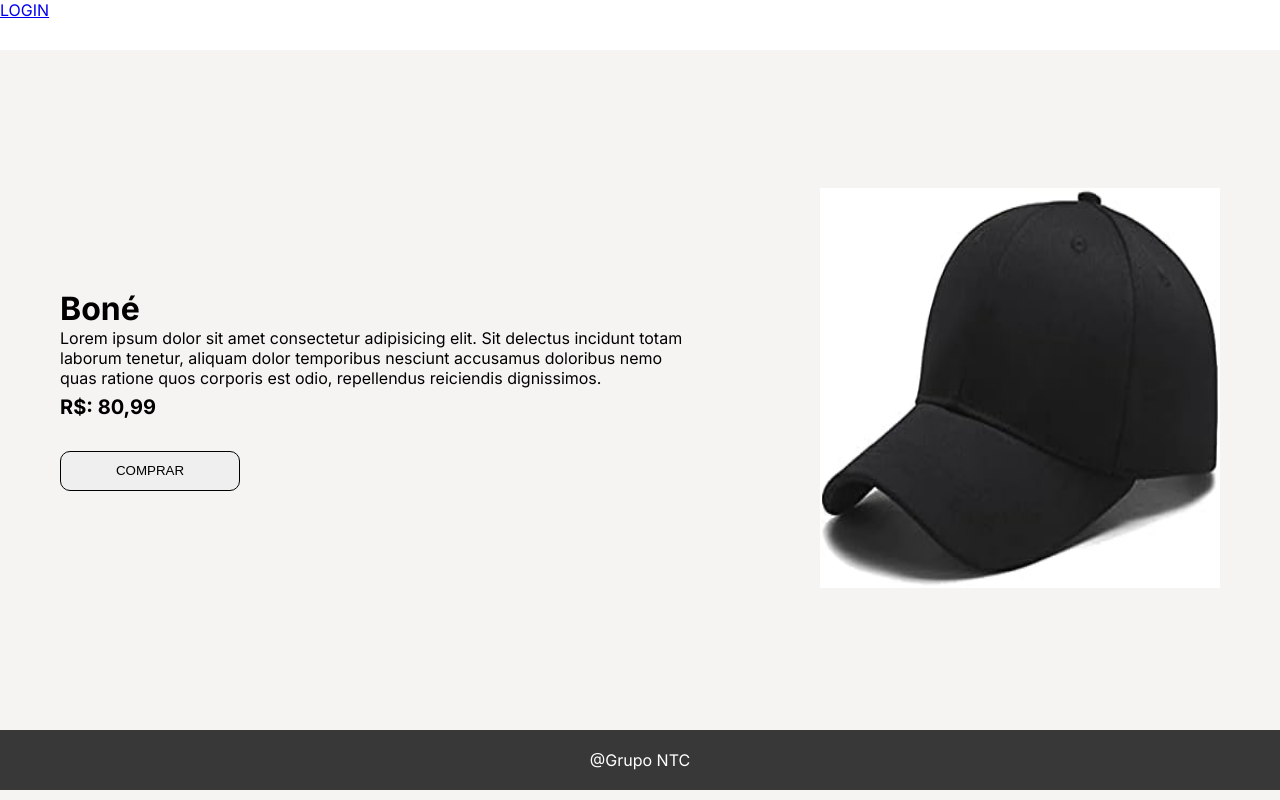
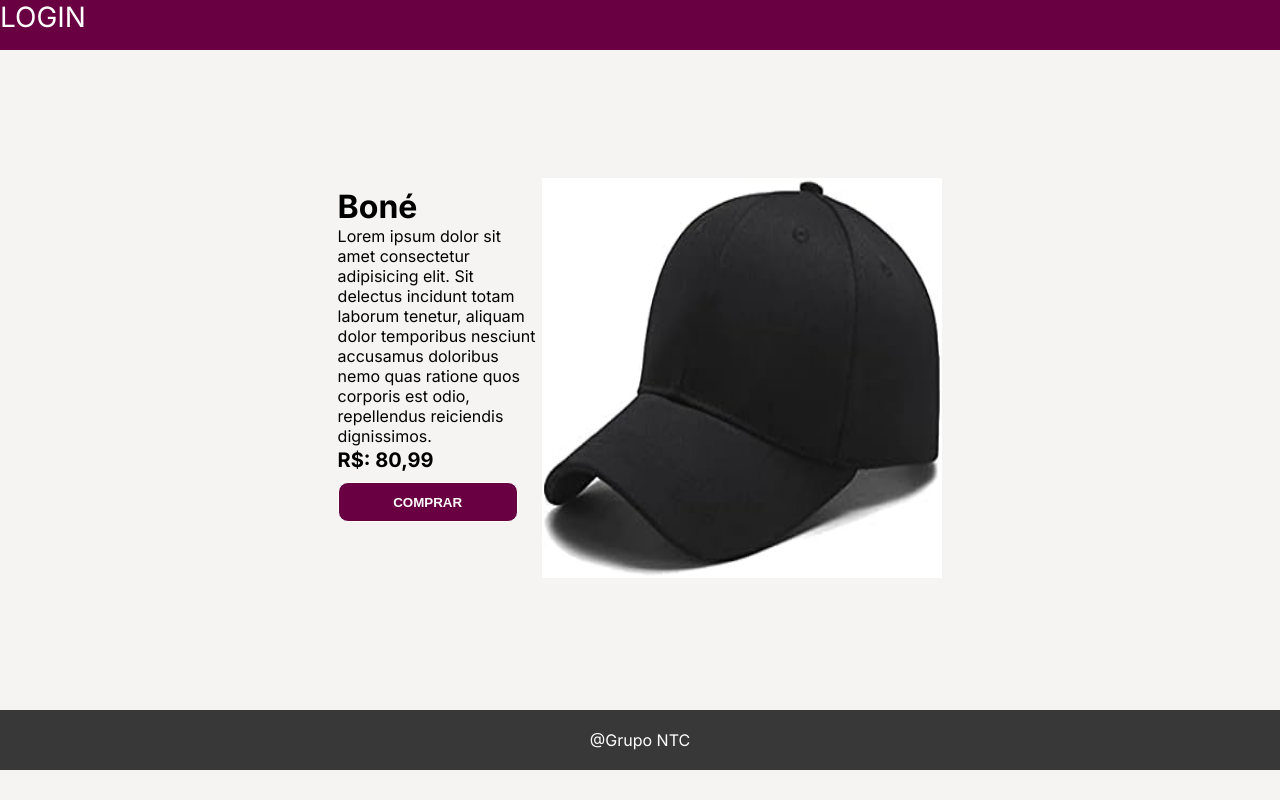
Before and after one commit to ads-ntc/ads.cp3.web, a Next.js app: page /produtos/bone in a window 1280 px wide. Built offline with nearby package versions, Linux system fonts and the light colour scheme.

Commit message:
Ajustando o CSS

```diff
--- a/src/components/Cabecalho/Cabecalho.css
+++ b/src/components/Cabecalho/Cabecalho.css
@@ -1,6 +1,12 @@
 nav{
-    background-color: #ffffff;
+    background-color: #680042;
     height: 50px;
+
+}
+
+.nav{
+    text-decoration: none;
+    color: #ffffff;
 }
 
 ul {
@@ -8,18 +14,18 @@ ul {
     align-items: center;
     flex-direction: row;
     justify-content: space-around;
-    margin:  0 5% 0 5%;
-
 
 }
 
 li{
-    padding: 2% 0 0 0;
     list-style: none;
+    padding: 0.5% 0 0 0;
 
 }
 
-Link{
+.btn-login{
+    color: #ffffff;
     text-decoration: none;
+    font-size: 28px;
 
 }
--- a/src/components/styles/styles.css
+++ b/src/components/styles/styles.css
@@ -6,6 +6,7 @@
 
 body{
     background-color: #F5F4F3;
+
 }
 
 
@@ -15,7 +16,7 @@ body{
     align-items: center;
     justify-content: space-around ;
 
-    height: 85vh;
+    height: 100vh;
 }
 
 figcaption{
@@ -27,12 +28,16 @@ figcaption{
     display: flex;
     flex-direction: row;
     align-items: center;
-    justify-content: space-around ;
-    height: 85vh;
+    justify-content:center ;
+    height: 50%;
+    flex-wrap: wrap;
+
+    margin: 10% 10% 10% 10%;
 }
 
 .descricao-produto{
-    width: 50%;
+    width: 20%;
+    margin: 0% 0 5% 0;
 }
 
 .valor{
@@ -42,6 +47,9 @@ figcaption{
 }
 
 button{
+    background-color: #680042;
+    color: #ffffff;
+    font-weight: bold;
     width: 180px;
     height: 40px;
 
@@ -49,3 +57,7 @@ button{
     border-radius: 10px;
     border: solid 1px;
 }
+
+button:hover{
+    background-color: #6800423e;
+}
```
Also changed, not shown: src/app/globals.css (added, +41 -0 lines).
